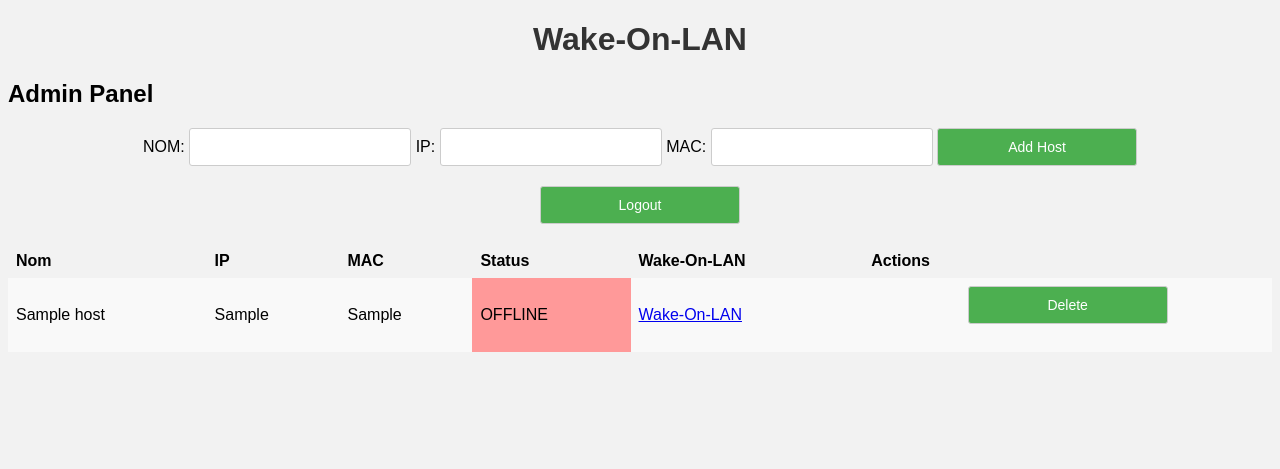
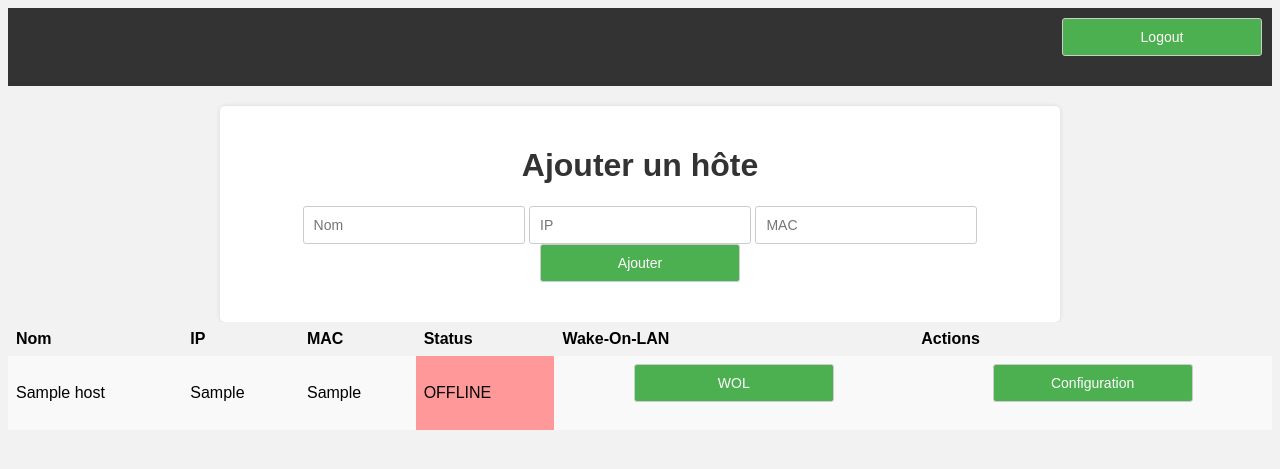
Before and after one commit to Mahh0/docker-wol, a Flask app: template templates/index.html in a window 1280 px wide. Shown: the top 469 px of the page. Run offline with Flask 3, Linux system fonts and the light colour scheme; the visitor is signed in with stand-in values (Sample User, id 1); tables that the repository leaves empty hold one stand-in row (values such as "Sample post"); the template is opened without the code that fills it: values that come from a table or form of the project are taken from there, most other values are stand-ins (such as "Sample title", 1, 10 or a date in 2020).

Commit message:
Don't remember what i've done today..

```diff
--- a/app.py
+++ b/app.py
@@ -2,6 +2,7 @@
 from flask_sqlalchemy import SQLAlchemy
 from ping3 import ping
 import subprocess
+from wakeonlan import send_magic_packet
 
 app = Flask(__name__)
 app.config['SQLALCHEMY_DATABASE_URI'] = 'sqlite:///hosts.db'
@@ -61,9 +62,24 @@
 
 @app.route('/wol/<ip>')
 def wake_on_lan(ip):
-    mac = Host.query.filter_by(ip=ip).first().mac
-    subprocess.run(['wakeonlan', mac])
+    host = Host.query.filter_by(ip=ip).first()
+    if host:
+        mac = host.mac
+        send_magic_packet(mac)
     return redirect(url_for('index'))
+
+
+@app.route('/update/<int:host_id>', methods=['GET', 'POST'])
+def update_host(host_id):
+    host = Host.query.get_or_404(host_id)
+    if request.method == 'POST':
+        host.nom = request.form['nom']
+        host.ip = request.form['ip']
+        host.mac = request.form['mac']
+        db.session.commit()
+        return redirect(url_for('index'))
+    else:
+        return render_template('update.html', host=host)
 
 
 @app.route('/login', methods=['GET', 'POST'])
--- a/requirements.txt
+++ b/requirements.txt
@@ -2,3 +2,4 @@
 wakeonlan
 flask_sqlalchemy
 ping3
+paramiko
--- a/templates/index.html
+++ b/templates/index.html
@@ -5,36 +5,33 @@
     <link rel="stylesheet" type="text/css" href="{{ url_for('static', filename='styles.css') }}">
 </head>
 <body>
-    <h1>Wake-On-LAN</h1>
-
-    {% if session.logged_in %}
-        <div class="admin-panel">
-            <h2>Admin Panel</h2>
-            <form action="{{ url_for('add_host') }}" method="post">
-                <label for="nom">NOM:</label>
-                <input type="text" id="nom" name="nom" required>
-                <label for="ip">IP:</label>
-                <input type="text" id="ip" name="ip" required>
-                <label for="mac">MAC:</label>
-                <input type="text" id="mac" name="mac" required>
-                <input type="submit" value="Add Host">
-            </form>
-            <form action="{{ url_for('logout') }}" method="post">
-                <input type="submit" value="Logout">
-            </form>
+    <div class="top">
+        <div class="banner">
+            <h1 class="banner-title">Wake-On-LAN</h1>
+            <div class="login-form">
+                {% if session.logged_in %}
+                    <form class="logout-form" action="{{ url_for('logout') }}" method="post">
+                        <input class="logout-button" type="submit" value="Logout">
+                    </form>
+                {% else %}
+                    <form action="{{ url_for('login') }}" method="post">
+                        <input class="login-input" type="text" id="username" name="username" placeholder="Username" required>
+                        <input class="login-input" type="password" id="password" name="password" placeholder="Password" required>
+                        <input class="login-button" type="submit" value="Login">
+                    </form>
+                {% endif %}
+            </div>
         </div>
-    {% else %}
-        <div class="login-panel">
-            <h2>Login</h2>
-            <form action="{{ url_for('login') }}" method="post">
-                <label for="username">Username:</label>
-                <input type="text" id="username" name="username" required>
-                <label for="password">Password:</label>
-                <input type="password" id="password" name="password" required>
-                <input type="submit" value="Login">
-            </form>
-        </div>
-    {% endif %}
+    </div>
+    <div class="container">
+        <h1>Ajouter un hôte</h1>
+        <form action="{{ url_for('add_host') }}" method="post">
+            <input type="text" id="nom" name="nom" placeholder="Nom" required>
+            <input type="text" id="ip" name="ip" placeholder="IP" required>
+            <input type="text" id="mac" name="mac" placeholder="MAC" required>
+            <input type="submit" value="Ajouter">
+        </form>
+    </div>
 
     <table>
         <tr>
@@ -56,14 +53,20 @@
                     {% if check_host_status(host.ip) %} ONLINE {% else %} OFFLINE {% endif %}
                 </td>
                 <td>
-                    {% if not check_host_status(host.ip) %}
-                        <a class="wol-button" href="{{ url_for('wake_on_lan', ip=host.ip) }}">Wake-On-LAN</a>
+                    {% if check_host_status(host.ip) %}
+                        <form action="{{ url_for('wake_on_lan', ip=host.ip) }}" method="get">
+                            <input type="submit" value="Shutdown">
+                        </form>
+                    {% else %}
+                        <form action="{{ url_for('wake_on_lan', ip=host.ip) }}" method="get">
+                            <input type="submit" value="WOL">
+                        </form>
                     {% endif %}
                 </td>
                 {% if session.logged_in %}
                     <td>
-                        <form action="{{ url_for('delete_host', host_id=host.id) }}" method="post">
-                            <input type="submit" value="Delete">
+                        <form action="{{ url_for('update_host', host_id=host.id) }}" method="get">
+                            <input type="submit" value="Configuration">
                         </form>
                     </td>
                 {% endif %}
```
Also changed, not shown: static/docker-compose.yml (added, +8 -0 lines), templates/update.html (added, +28 -0 lines), 1 other file.
